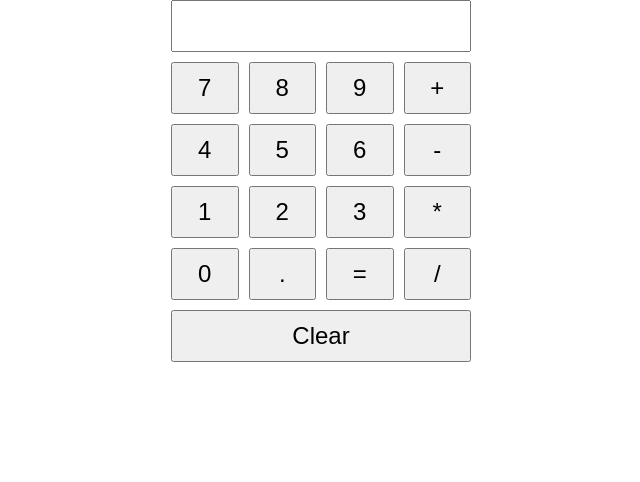
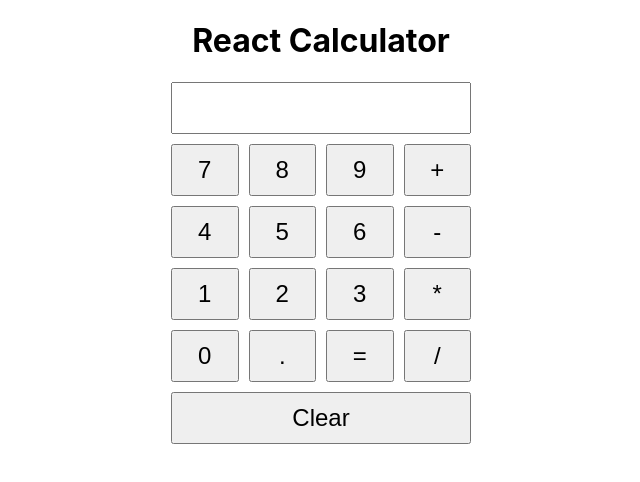
Before and after one commit to sidd2097/Calculator, a React (Create React App) app: page / in a window 1280 px wide. Shown: the top 482 px of the page, without its empty margins (319-959 px from the left). Built offline with nearby package versions, Linux system fonts and the light colour scheme.

Commit message:
react text add

```diff
--- a/src/components/Calculator.jsx
+++ b/src/components/Calculator.jsx
@@ -25,6 +25,7 @@ const Calculator = ()=> {
 
     return (
         <div className='calculator'>
+            <h1>React Calculator</h1>
             <input type="text" value={input} readOnly />
             <div className="buttons">
                 <button onClick={()=> handleButtonClick('7')}>7</button>
```
